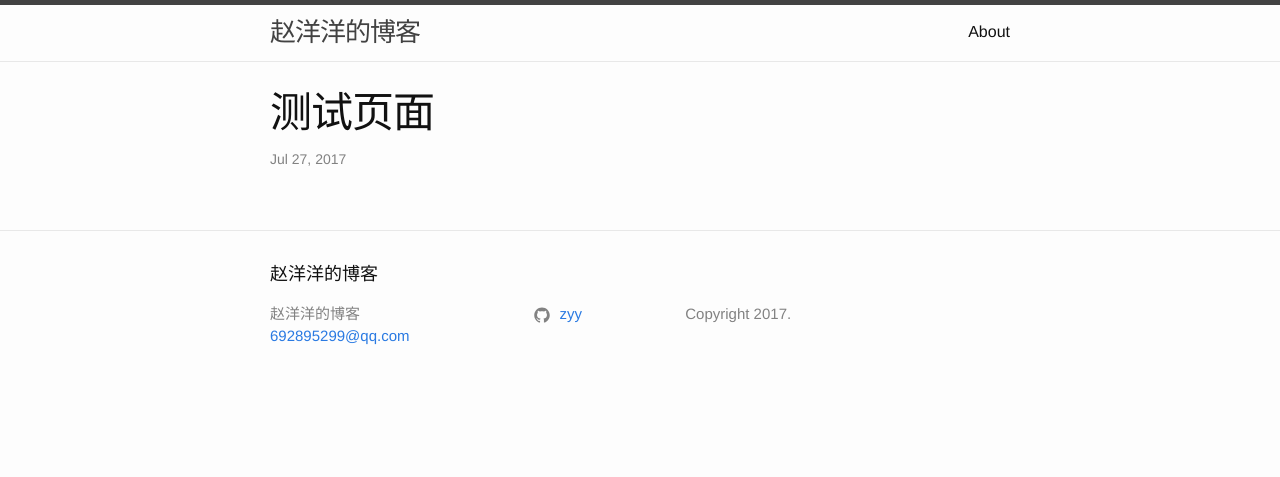
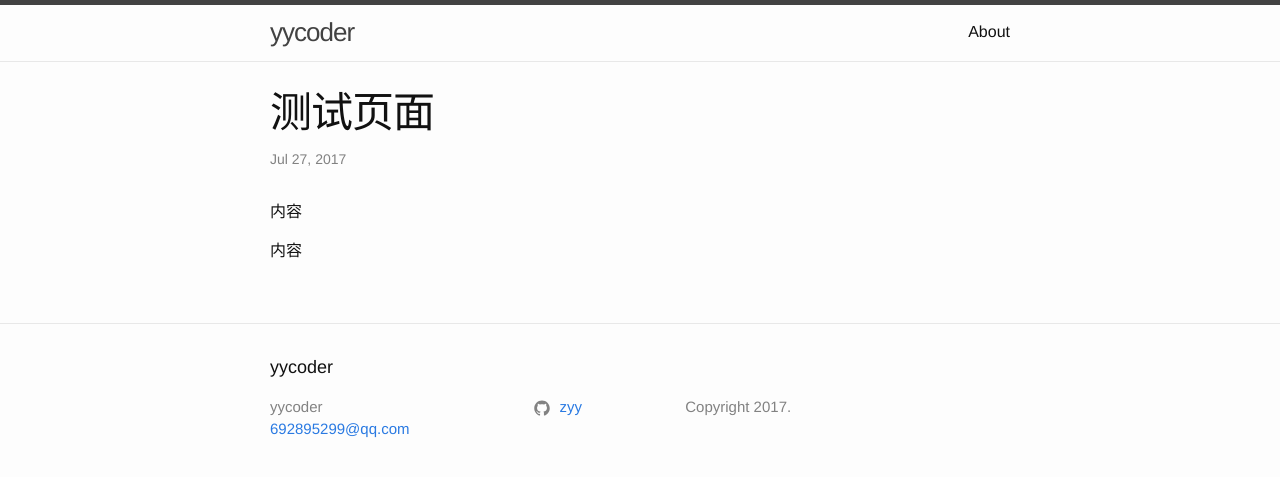
Before and after one commit to zyy/zyy.github.io, a Jekyll site: the page built from _posts/2017-07-27-test-page.md, in a window 1280 px wide. Shown: the top 477 px of the page. Built offline with Jekyll 4.4.1, drawn with Linux system fonts in a browser that asks for light colours.

Commit message:
test page

```diff
--- a/_config.yml
+++ b/_config.yml
@@ -13,7 +13,7 @@
 # you will see them accessed via {{ site.title }}, {{ site.email }}, and so on.
 # You can create any custom variable you would like, and they will be accessible
 # in the templates via {{ site.myvariable }}.
-title: 赵洋洋的博客
+title: yycoder
 email: 692895299@qq.com
 description: > # this means to ignore newlines until "baseurl:"
   Copyright 2017.
--- a/_posts/2017-07-27-test-page.md
+++ b/_posts/2017-07-27-test-page.md
@@ -4,3 +4,10 @@ title:  "测试页面"
 date:   2017-07-27 15:14:38 +0800
 categories: test
 ---
+
+
+内容
+
+
+
+内容
```
